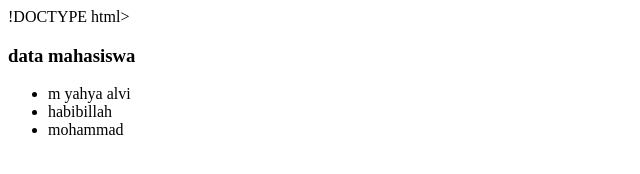
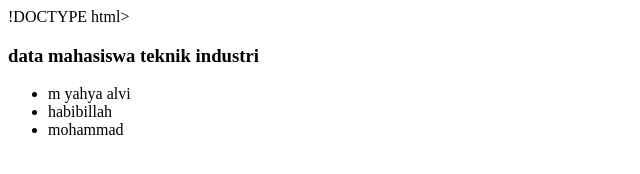
Before and after one commit to Yahyaalvie/latihan1-alterra, a plain HTML site: page latihan1alterra.html in a window 1280 px wide. Shown: the whole page, without its empty margins (0-640 px from the left). Drawn offline with Linux system fonts and the light colour scheme.

Commit message:
Update latihan1alterra.html

```diff
--- a/latihan1alterra.html
+++ b/latihan1alterra.html
@@ -7,7 +7,7 @@
     <title>coba git</title>
 </head>
 <body>
-    <h3>data mahasiswa</h3>
+    <h3>data mahasiswa teknik industri</h3>
     <ul>
         <li>m yahya alvi</li>
         <li>habibillah</li>
```
